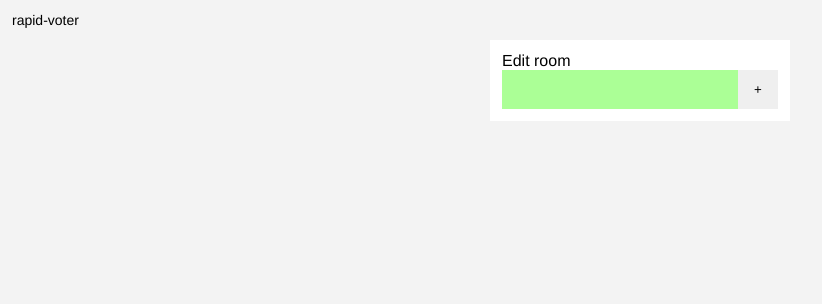
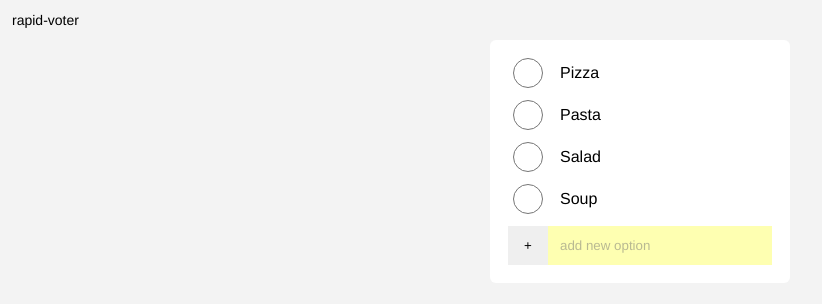
Before and after one commit to Adborowski/rapid-voter, a Next.js app: page / in a window 1280 px wide. Shown: the top 304 px of the page, without its empty margins (0-822 px from the left). Built offline with nearby package versions, Linux system fonts and the light colour scheme.

Commit message:
added a starter for a voting-option component

```diff
--- a/src/components/room-editor/room-editor.module.css
+++ b/src/components/room-editor/room-editor.module.css
@@ -3,25 +3,5 @@
     max-width: 300px;
     margin: auto;
     padding: 12px;
+    border-radius: 6px;
 }
-
-.newOption {
-    width: 100%;
-    display: grid;
-    grid-template-columns: 1fr 40px;
-}
-
-.newOption input {
-    background-color: rgb(171, 255, 150);
-    padding: 12px;
-    display: block;
-    height: 100%;
-    outline: none;
-    border: none;
-}
-
-.newOption button {
-    display: block;
-    border: none;
-    outline: none;
-}
--- a/src/components/room-editor/room-editor.tsx
+++ b/src/components/room-editor/room-editor.tsx
@@ -1,14 +1,27 @@
+import { FormEvent, useState } from "react";
 import styles from "./room-editor.module.css";
+import VotingOption from "../voting-option/voting-option";
+import VotingOptionAdder from "../voting-option/voting-option-adder";
 
 const RoomEditor = (props: any) => {
-    const addOption = () => {};
+    const [votingOptions, setVotingOptions] = useState([
+        "Pizza",
+        "Pasta",
+        "Salad",
+        "Soup",
+    ]);
+    const addOption = (e: FormEvent) => {
+        e.preventDefault();
+        console.log("adding option...");
+    };
 
     return (
         <div className={styles.roomEditor}>
-            Edit room
-            <div onClick={addOption} className={styles.newOption}>
-                <input type="text"></input>
-                <button type="button">+</button>
+            <div className={styles.votingOptions}>
+                {votingOptions.map((option) => (
+                    <VotingOption name={option} key={option} />
+                ))}
+                <VotingOptionAdder />
             </div>
         </div>
     );
--- /dev/null
+++ b/src/components/voting-option/voting-option-adder.tsx
@@ -0,0 +1,16 @@
+import styles from "./voting-option.module.css";
+
+const VotingOptionAdder = () => {
+    return (
+        <label className={styles.votingOption}>
+            <button>+</button>
+            <input
+                placeholder={"add new option"}
+                name="votingOption"
+                type="text"
+            />
+        </label>
+    );
+};
+
+export default VotingOptionAdder;
--- /dev/null
+++ b/src/components/voting-option/voting-option.module.css
@@ -0,0 +1,30 @@
+.votingOption {
+    width: 100%;
+    display: grid;
+    grid-template-columns: 40px 1fr;
+    padding: 6px;
+}
+
+.votingOption input {
+    padding: 12px;
+    display: block;
+    height: 100%;
+    outline: none;
+    border: none;
+    background-color: #feffb1;
+}
+
+.votingOption span {
+    margin-left: 6px;
+    padding: 6px;
+}
+
+.votingOption input::placeholder {
+    opacity: 0.5;
+}
+
+.votingOption button {
+    display: block;
+    border: none;
+    outline: none;
+}
--- /dev/null
+++ b/src/components/voting-option/voting-option.tsx
@@ -0,0 +1,17 @@
+import styles from "./voting-option.module.css";
+
+type VotingOptionProps = {
+    name: string;
+};
+
+const VotingOption = (props: VotingOptionProps) => {
+    const { name } = props;
+    return (
+        <label htmlFor={name} className={styles.votingOption}>
+            <input id={name} name="votingOption" type="radio" />
+            <span>{name}</span>
+        </label>
+    );
+};
+
+export default VotingOption;
```
